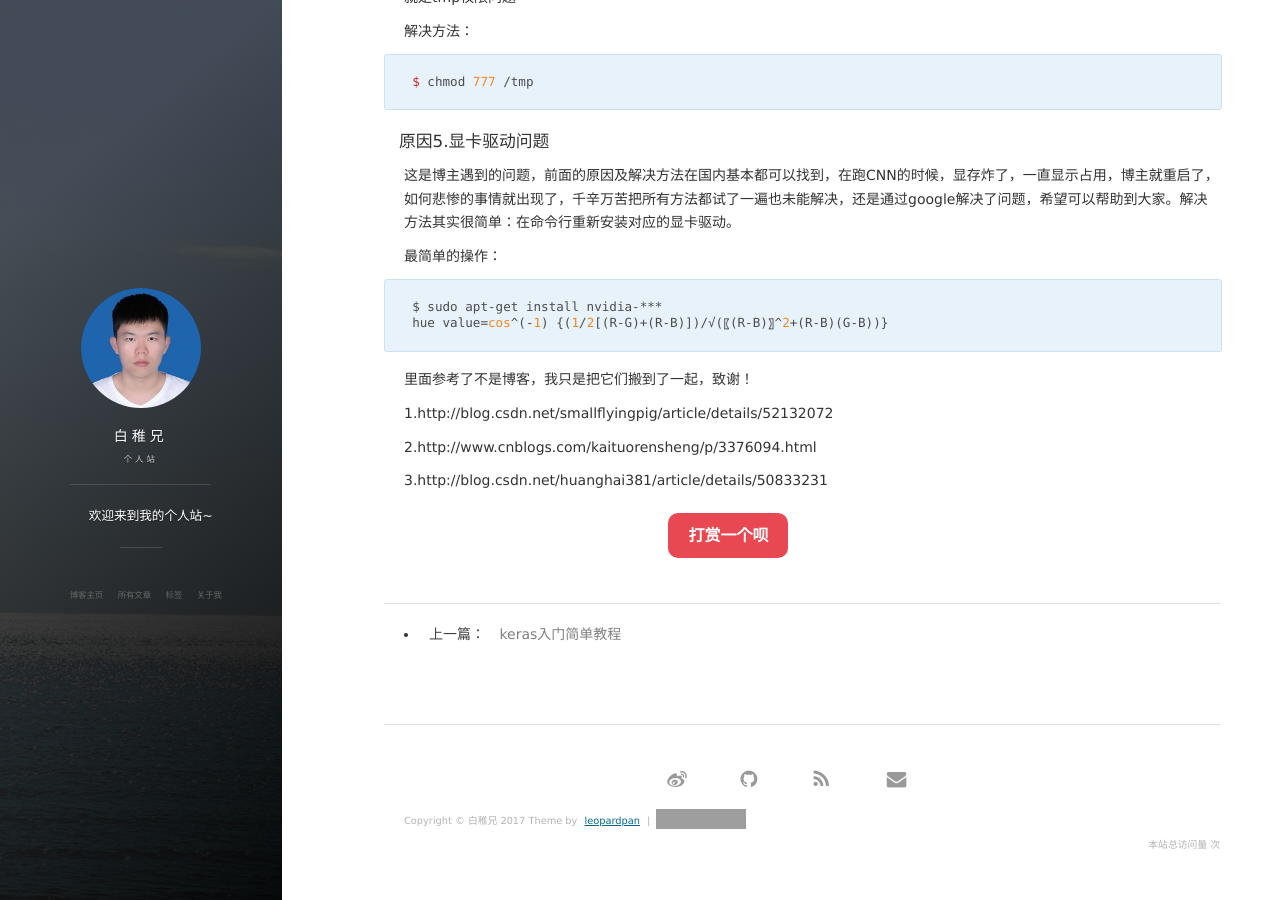
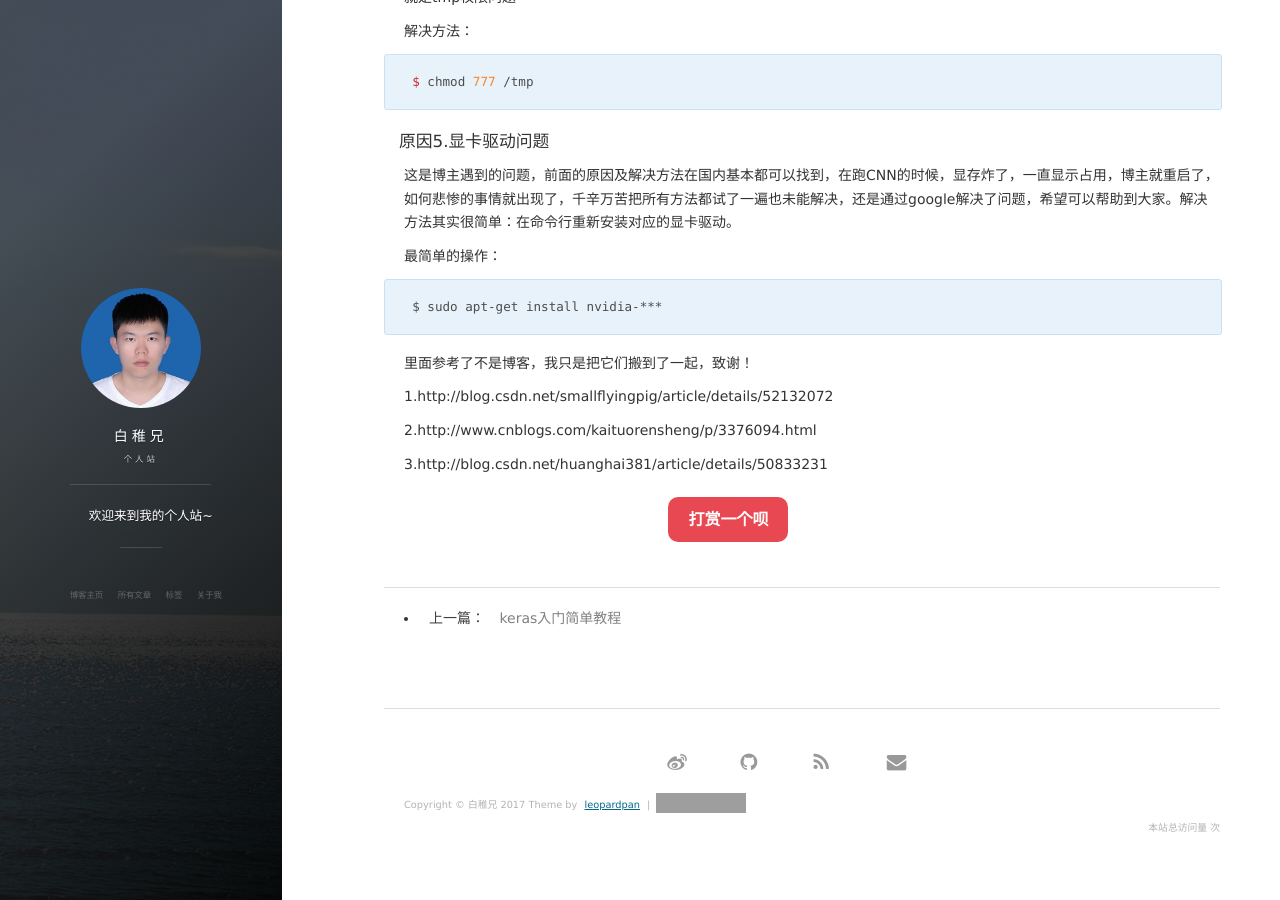
Before and after one commit to xujingxu/xujingxu.github.io, a Jekyll site: the page built from _posts/2017-10-10-ubuntu命令行黑屏和重复出现登入界面问题解决方法.md, in a window 1280 px wide and 900 px high, scrolled down 1822 px. Built offline with Jekyll 4.4.1, drawn with Linux system fonts in a browser that asks for light colours; nearby versions of some CDN libraries; comment, search, counter and statistics services are not loaded; grey boxes are pictures that could not be loaded.

Commit message:
Update 2017-10-10-ubuntu命令行黑屏和重复出现登入界面问题解决方法.md

```diff
--- a/_posts/2017-10-10-ubuntu命令行黑屏和重复出现登入界面问题解决方法.md
+++ b/_posts/2017-10-10-ubuntu命令行黑屏和重复出现登入界面问题解决方法.md
@@ -91,7 +91,6 @@ tag: ubuntu
 最简单的操作：
 
 	$ sudo apt-get install nvidia-***
-	hue value=cos^(-1) {(1/2[(R-G)+(R-B)])/√(〖(R-B)〗^2+(R-B)(G-B))}
 
 
 里面参考了不是博客，我只是把它们搬到了一起，致谢！
```
